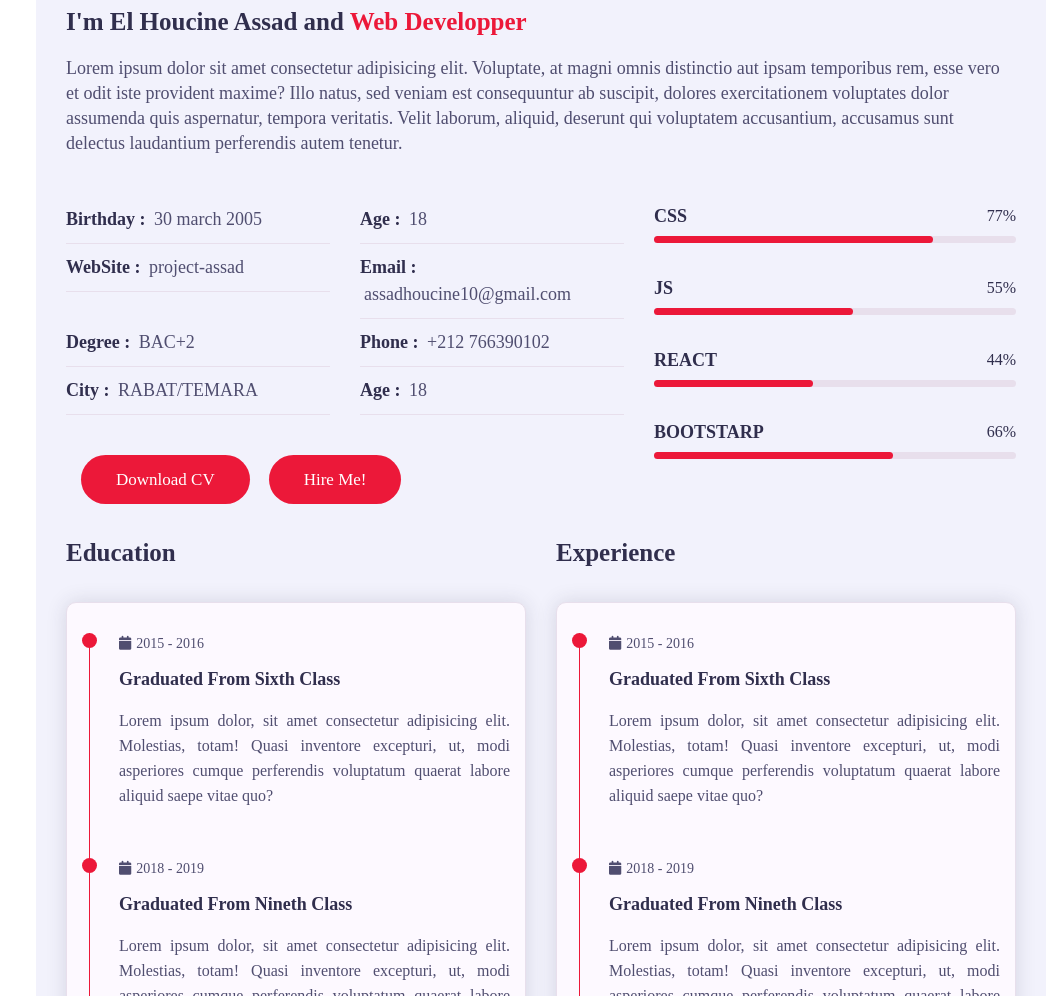
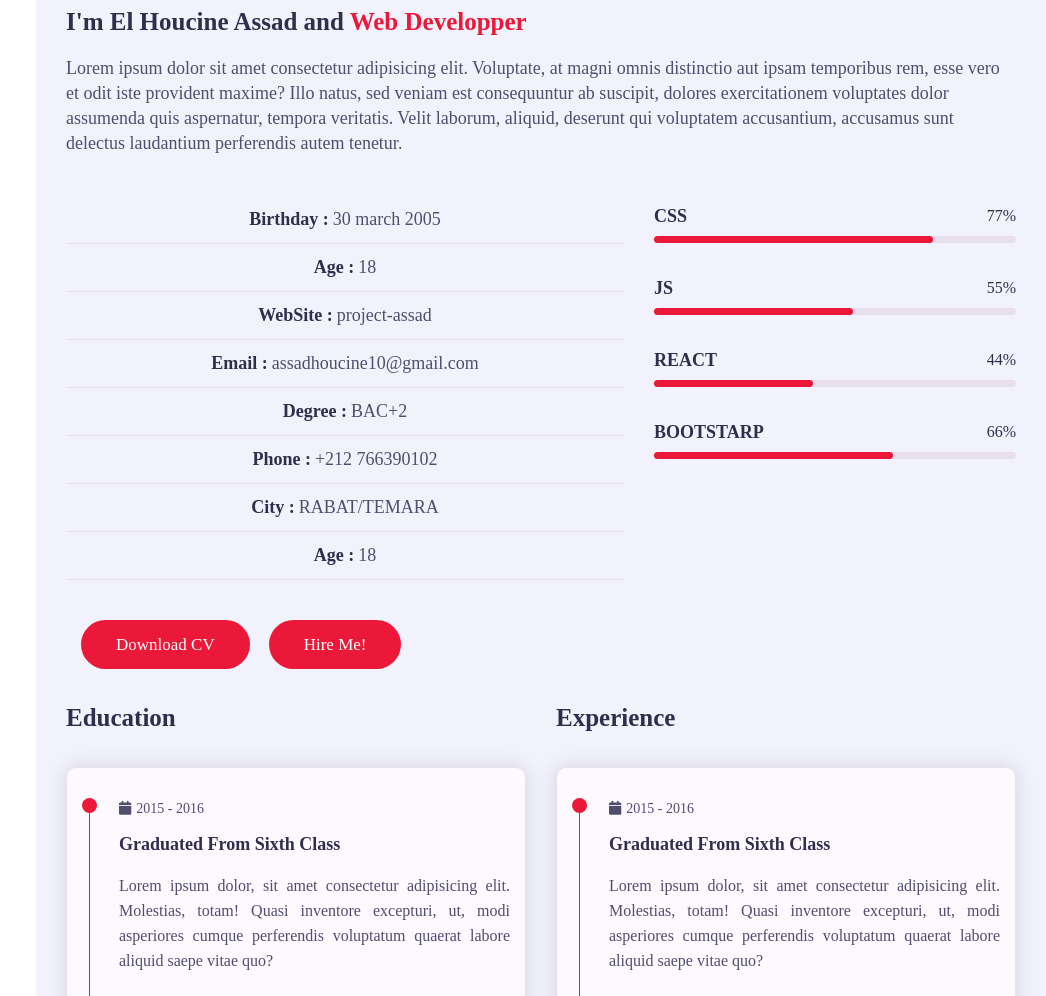
Before and after one commit to HoucineHub/HoucineWebSite.com, a plain HTML site: page index.html in a window 1280 px wide. Shown: the part 977-1973 px from the top of the page, without its empty margins (234-1280 px from the left). Drawn offline with nearby package versions, Linux system fonts and the light colour scheme.

Commit message:
Update style.css

```diff
--- a/css/style.css
+++ b/css/style.css
@@ -410,11 +410,14 @@ h3.my-profession {
 }
 
 .about .about-content .personal-info .info-item {
-    flex: 0 0 50%;
-    max-width: 50%;
+    flex: 0 0 100%;
+    max-width: 100%;
 }
 
 .about .about-content .personal-info .info-item p {
+    display: flex;
+    justify-content: center;
+    align-items: center;
     font-weight: 600;
     padding: 10px 0;
     font-size: 18px;
```
